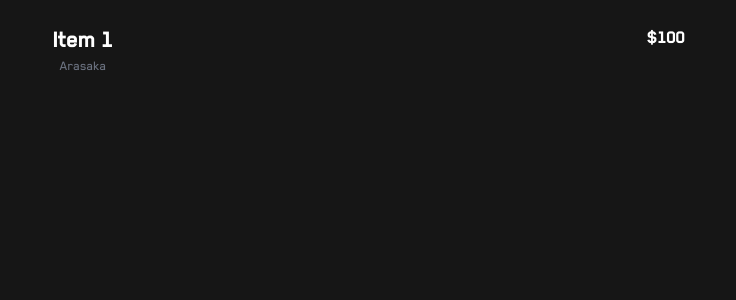
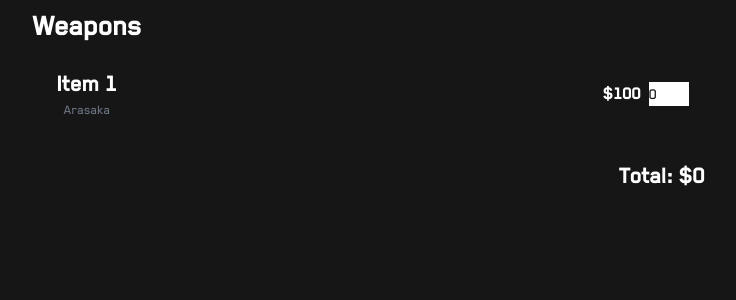
Before and after one commit to mattfwood/cyberpunk-night-market, a Next.js app: page / in a window 1280 px wide. Shown: the top 300 px of the page, without its empty margins (271-1007 px from the left). Built offline with nearby package versions, Linux system fonts and the light colour scheme.

Commit message:
Add item quantity modifying

```diff
--- a/app/Item.tsx
+++ b/app/Item.tsx
@@ -3,11 +3,16 @@
 import { Disclosure } from '@headlessui/react';
 import { ItemType } from './page';
 
-const Item = ({ item }: { item: ItemType }) => {
+type ItemProps = {
+  item: ItemType;
+  updateItemQuantity: (item: ItemType, quantity: number) => void;
+};
+
+const Item = ({ item, updateItemQuantity }: ItemProps) => {
   return (
     <Disclosure>
-      <div key={item.name} className="p-4 mb-4">
-        <Disclosure.Button className="flex justify-between w-full hover:bg-primary-200 transition-all py-2 px-1">
+      <div key={item.name} className="p-4 mb-4 flex">
+        <Disclosure.Button className="flex justify-between items-center w-full hover:bg-primary-200 transition-all p-2">
           <div>
             <h2 className="text-2xl font-bold">{item.name}</h2>
             <p className="text-sm text-gray-500">{item.company}</p>
@@ -17,6 +22,19 @@ const Item = ({ item }: { item: ItemType }) => {
         <Disclosure.Panel>
           <p className="text-sm">{item.description}</p>
         </Disclosure.Panel>
+        <div className="flex flex-col w-10 justify-center">
+          {/* <button>+</button> */}
+          <input
+            className="text-secondary"
+            type="number"
+            min={0}
+            value={item.quantity}
+            onChange={(e) => {
+              updateItemQuantity(item, parseInt(e.target.value));
+            }}
+          />
+          {/* <button>-</button> */}
+        </div>
       </div>
     </Disclosure>
   );
--- a/app/page.tsx
+++ b/app/page.tsx
@@ -1,3 +1,6 @@
+'use client';
+
+import { useState } from 'react';
 import Item from './Item';
 
 export type ItemType = {
@@ -5,24 +8,64 @@ export type ItemType = {
   company?: string;
   description: string;
   price: number;
+  category: string;
+  quantity: number;
 } & { [key: string]: string };
 
-const items = [
+const defaultItems = [
   {
     name: 'Item 1',
     company: 'Arasaka',
     description: 'This is item 1',
     price: 100,
+    category: 'weapons',
+    quantity: 0,
   },
 ] as ItemType[];
 
 export default function Home() {
+  const [items, setItems] = useState<ItemType[]>(defaultItems);
+
+  const groupedItems = items.reduce((acc, item) => {
+    if (!acc[item.category]) {
+      acc[item.category] = [];
+    }
+    acc[item.category].push(item);
+    return acc;
+  }, {} as { [key: string]: ItemType[] });
+
+  const updateItemQuantity = (item: ItemType, quantity: number) => {
+    const newItems = items.map((i) => {
+      if (i.name === item.name) {
+        return { ...i, quantity };
+      }
+      return i;
+    });
+    setItems(newItems);
+  };
+
+  const total = items.reduce((acc, item) => {
+    return acc + item.price * item.quantity;
+  }, 0);
+
   return (
     <div className="flex justify-center">
-      <main className="w-full max-w-2xl">
-        {items.map((item) => (
-          <Item item={item} key={item.name} />
+      <main className="w-full max-w-2xl py-2">
+        {Object.entries(groupedItems).map(([category, items]) => (
+          <div key={category}>
+            <h2 className="text-3xl font-bold capitalize">{category}</h2>
+            {items.map((item) => (
+              <Item
+                item={item}
+                updateItemQuantity={updateItemQuantity}
+                key={item.name}
+              />
+            ))}
+          </div>
         ))}
+        <div className="flex justify-end">
+          <h2 className="text-2xl font-bold">Total: ${total}</h2>
+        </div>
       </main>
     </div>
   );
```
